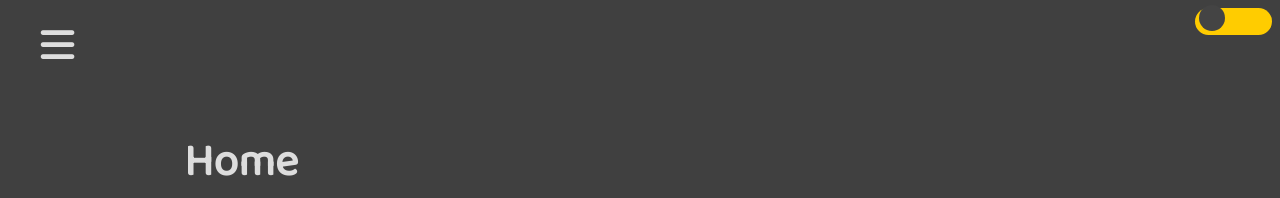
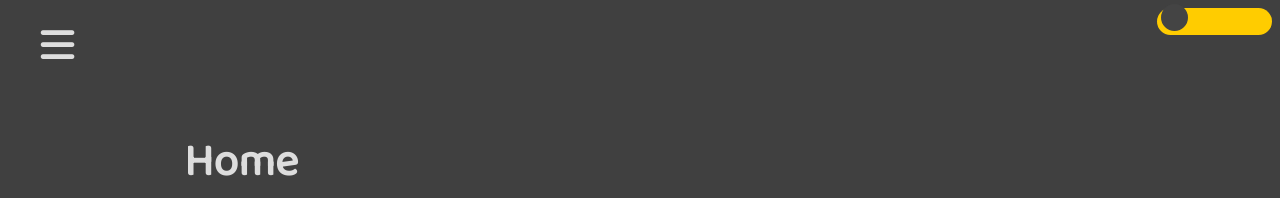
Before and after one commit to brettjrea/brettjrea.github.io-old, a Jekyll site: the page built from index.md, in a window 1280 px wide. Shown: the top 198 px of the page. Built offline with Jekyll 4.4.1, drawn with Linux system fonts in a browser that asks for light colours; nearby versions of some CDN libraries; comment, search, counter and statistics services are not loaded.

Commit message:
Update styles.scss

```diff
--- a/assets/css/styles.scss
+++ b/assets/css/styles.scss
@@ -60,7 +60,7 @@ html.transition *:after {
   float: right;
   position: relative;
   display: inline-block;
-  width: 6vw;
+  width: 9vw;
   height: 3vh;
 }
 
@@ -87,8 +87,8 @@ html.transition *:after {
 .slider:before {
   position: absolute;
   content: "";
-  height: 26px;
-  width: 26px;
+  height: 3vh;
+  width: 3vh;
   left: 4px;
   bottom: 4px;
   background-color: var(--slide);
```
